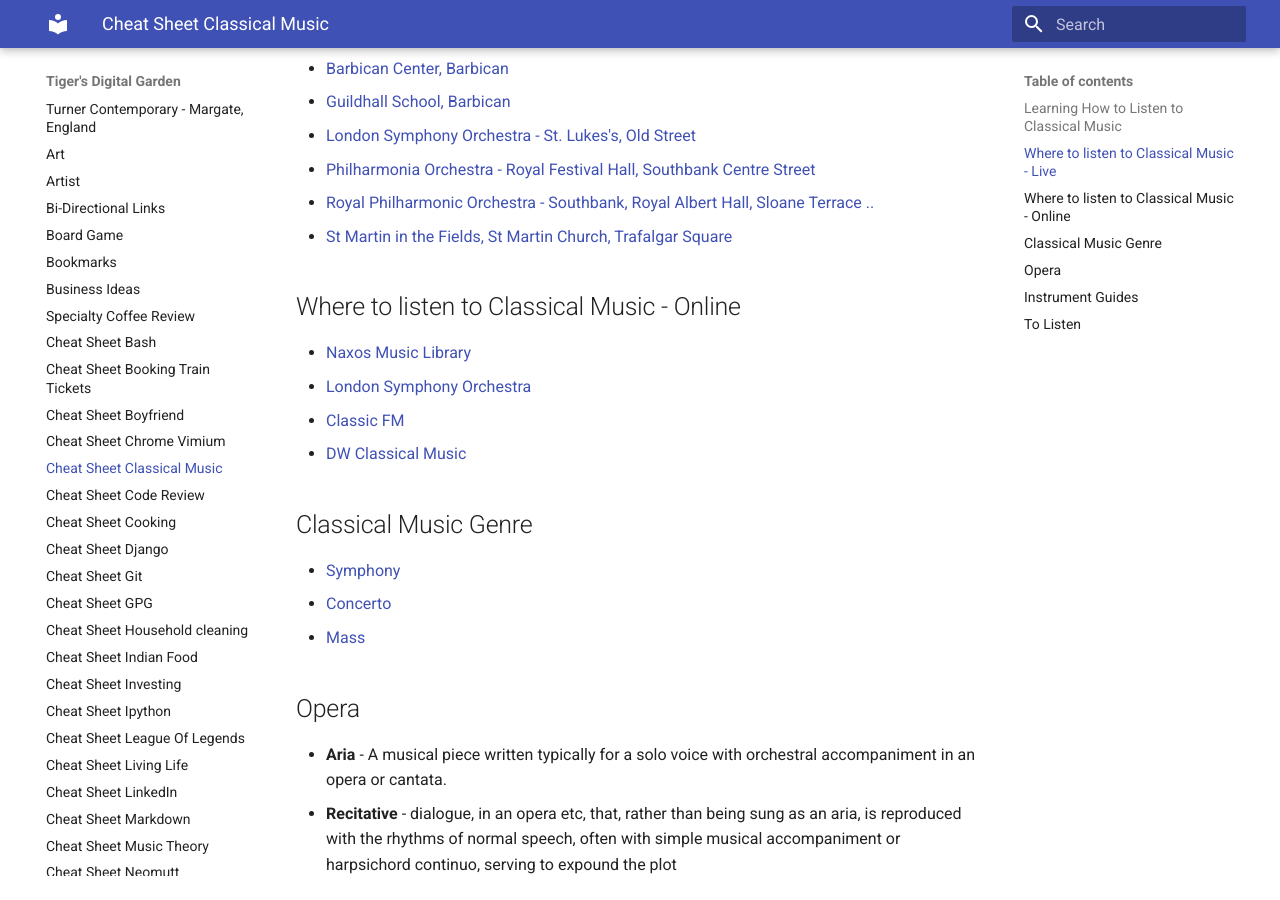
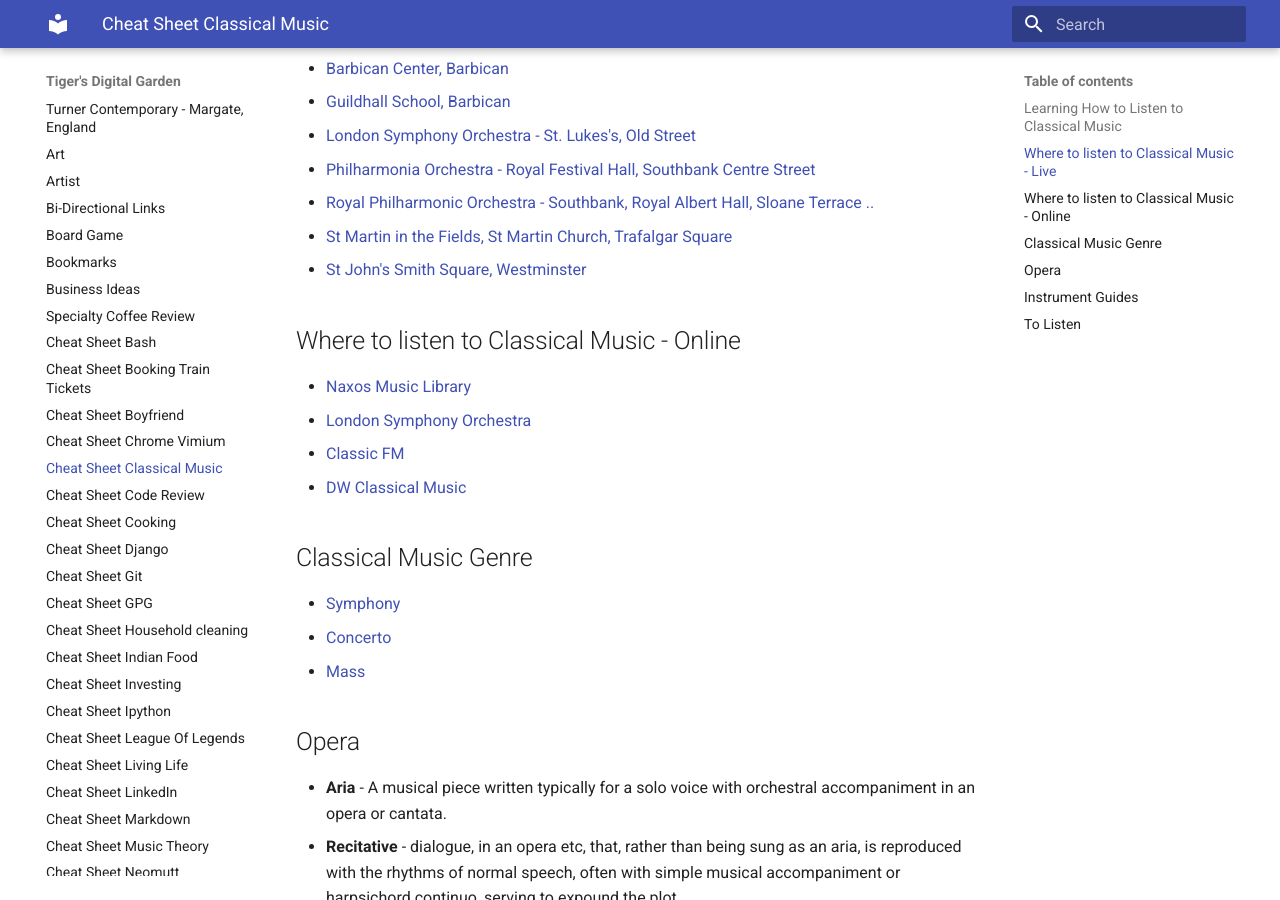
Before and after one commit to ynotstartups/notes, an MkDocs documentation site: the page built from notes/cheat-sheet-classical-music.md, in a window 1280 px wide and 900 px high, scrolled down 325 px. Built offline with MkDocs 1.6.1 and Material for MkDocs 9.7.7, drawn with Linux system fonts in a browser that asks for light colours.

Commit message:
add place to listen to classical music

```diff
--- a/notes/cheat-sheet-classical-music.md
+++ b/notes/cheat-sheet-classical-music.md
@@ -13,6 +13,7 @@
 - [Philharmonia Orchestra - Royal Festival Hall, Southbank Centre Street](https://lso.co.uk/whats-on/range.listevents/-.html)
 - [Royal Philharmonic Orchestra - Southbank, Royal Albert Hall, Sloane Terrace ..](https://www.rpo.co.uk/whats-on/london-venues/locations)
 - [St Martin in the Fields, St Martin Church, Trafalgar Square](https://www.stmartin-in-the-fields.org/whats-on/)
+- [St John's Smith Square, Westminster](https://www.sjss.org.uk/whats-on)
 
 ## Where to listen to Classical Music - Online
 
```
